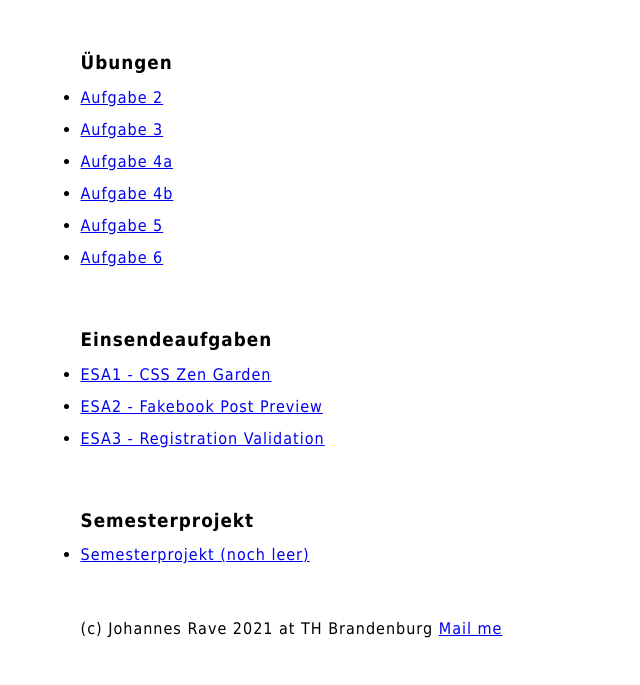
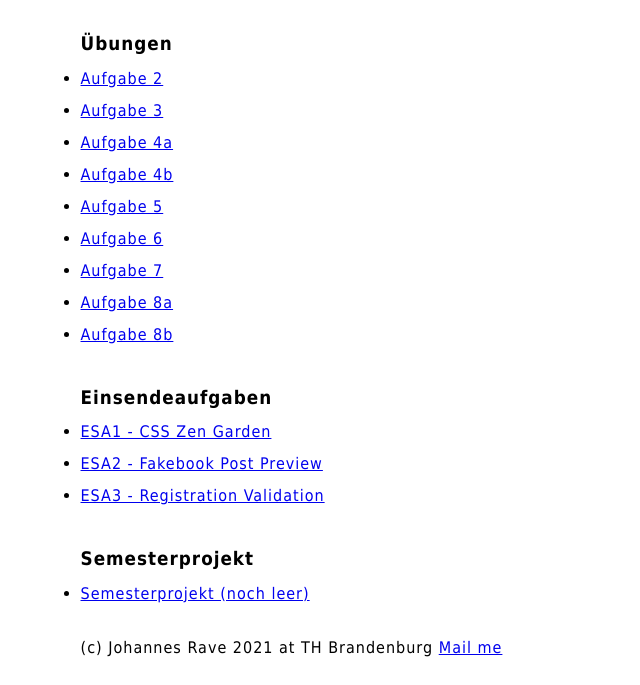
Before and after one commit to johannesrave/thb-web-programming, a plain HTML site: page index.html in a window 1280 px wide. Shown: the part 115-800 px from the top of the page, without its empty margins (310-950 px from the left). Drawn offline with Linux system fonts and the light colour scheme.

Commit message:
updated main index.html

```diff
--- a/index.html
+++ b/index.html
@@ -30,6 +30,15 @@
         </li>
         <li>
             <a href="./aufgabe06">Aufgabe 6</a>
+        </li>
+        <li>
+            <a href="./aufgabe07">Aufgabe 7</a>
+        </li>
+        <li>
+            <a href="./aufgabe08a">Aufgabe 8a</a>
+        </li>
+        <li>
+            <a href="./aufgabe08b">Aufgabe 8b</a>
         </li>
     </ul>
 </div>
```
Also changed, not shown: 1 other file.
